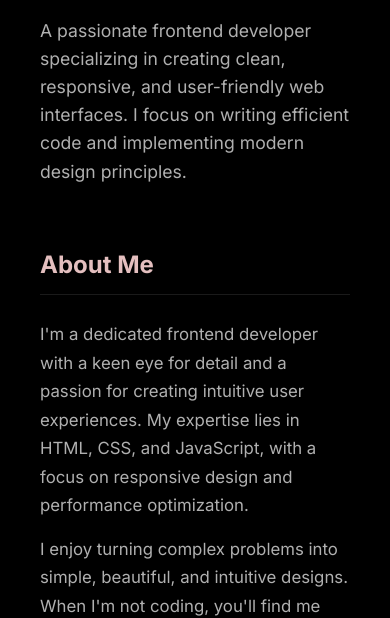
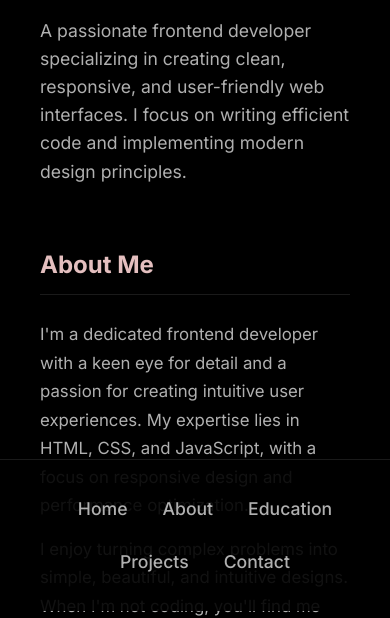
Before and after one commit to raja8596/portfolio.rudra-pratap, a plain HTML site: page index.html in a window 390 px wide. Shown: the part 233-851 px from the top of the page. Drawn offline with Linux system fonts and the light colour scheme.

Commit message:
Update index.html

```diff
--- a/index.html
+++ b/index.html
@@ -116,23 +116,25 @@
             width: 50%;
             padding: 40px 20px;
             background-color: black;
-            box-shadow: #27ca3f;
         }
 
         .center-card {
-
             border-radius: 12px;
-
             padding: 40px;
         }
 
-        /* Right Side - Navigation Links */
+        /* Right Side - Navigation Links - FIXED */
         .right-side {
             width: 25%;
-            padding-top: 100px;
-            position: sticky;
+            position: fixed;
+            right: 0;
             top: 90px;
-            height: fit-content;
+            height: calc(100vh - 90px);
+            display: flex;
+            align-items: center;
+            justify-content: flex-end;
+            padding-right: 20px;
+            z-index: 10;
         }
 
         .side-nav {
@@ -141,6 +143,11 @@
             align-items: flex-end;
             gap: 20px;
             padding-right: 30px;
+            background: rgba(0, 0, 0, 0.7);
+            padding: 20px;
+            border-radius: 10px;
+            border: 1px solid var(--border-color);
+            backdrop-filter: blur(10px);
         }
 
         .side-nav a {
@@ -590,6 +597,7 @@
             .center-content,
             .right-side {
                 width: 100%;
+                position: static;
             }
 
             .left-side {
@@ -597,8 +605,15 @@
             }
 
             .right-side {
-                position: static;
-                padding: 20px;
+                position: fixed;
+                bottom: 0;
+                top: auto;
+                height: auto;
+                background: rgba(0, 0, 0, 0.9);
+                width: 100%;
+                justify-content: center;
+                padding: 10px;
+                border-top: 1px solid var(--border-color);
             }
 
             .side-nav {
@@ -606,6 +621,10 @@
                 justify-content: center;
                 flex-wrap: wrap;
                 padding-right: 0;
+                gap: 15px;
+                background: transparent;
+                border: none;
+                backdrop-filter: none;
             }
 
             .center-card {
@@ -977,14 +996,14 @@
                                     <a href="#" class="btn btn-primary">Live Demo</a>
                                     <a href="#" class="btn btn-secondary">GitHub Repo</a>
                                 </div>
-                            </div> -->
-                        </div>
+                            </div>
+                        </div> -->
                     </div>
                 </section>
             </div>
         </div>
 
-        <!-- Right Side - Links -->
+        <!-- Right Side - Links - NOW FIXED TO RIGHT SIDE -->
         <div class="right-side">
             <nav class="side-nav">
                 <a href="#hero" class="active">Home</a>
@@ -1028,7 +1047,7 @@
                             <i class="fab fa-instagram social-icon"></i>
                             <span>Instagram</span>
                         </a>
-                        <a href="mailto:alex@example.com" class="social-link">
+                        <a href="mailto:rudrapratap8692149@gmail.com" class="social-link">
                             <i class="fas fa-envelope social-icon"></i>
                             <span>rudrapratap8692149@gmail.com</span>
                         </a>
@@ -1135,5 +1154,3 @@
 </body>
 
 </html>
-
-</html>
```
